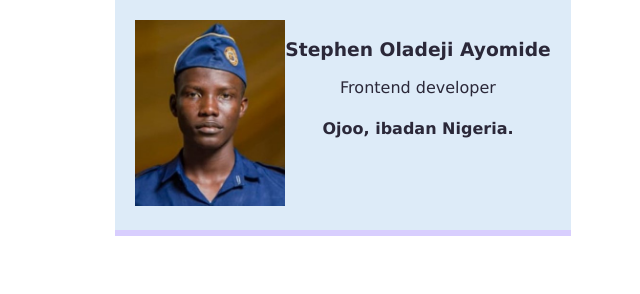
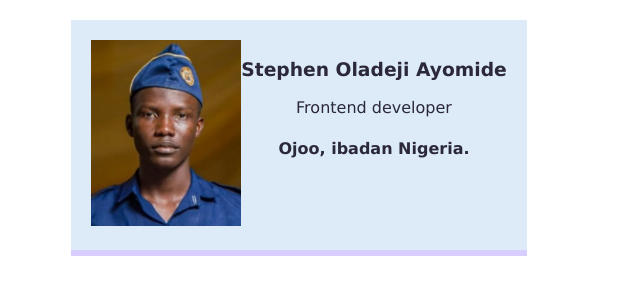
Before and after one commit to Oladeji-Stephen-Ayomide/Business_card, a plain HTML site: page index.html in a window 1280 px wide. Shown: the whole page, without its empty margins (297-937 px from the left). Drawn offline with Linux system fonts and the light colour scheme.

Commit message:
adjusted the padding and margin

```diff
--- a/portfolio.css
+++ b/portfolio.css
@@ -1,8 +1,8 @@
 body {
-  margin: 0;
+  margin: 20px;
   font-family: Verdana, Geneva, Tahoma, sans-serif;
   height: 100vh;
-  width: 100vw;
+  width: 90vw;
 }
 
 .profile-picture {
```
